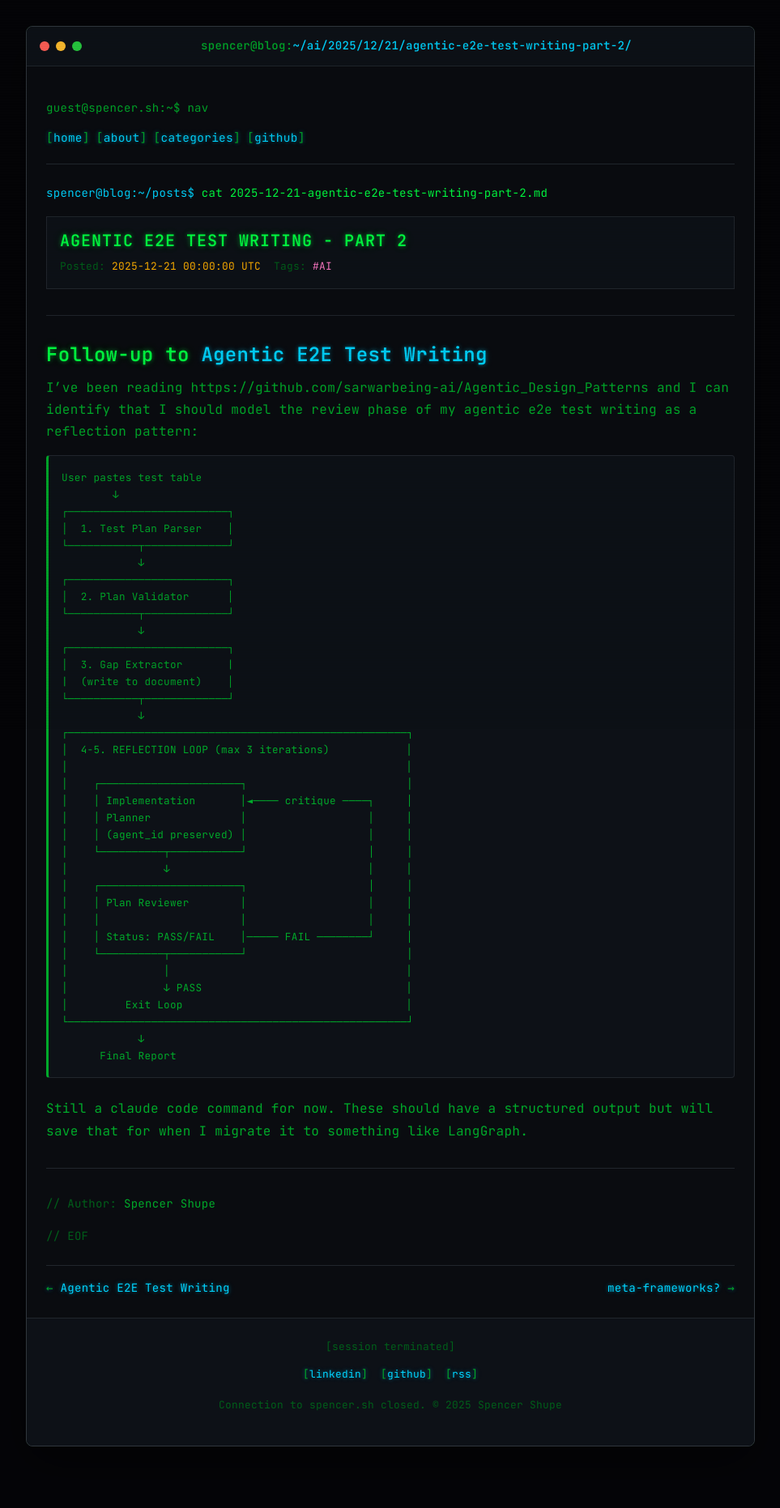
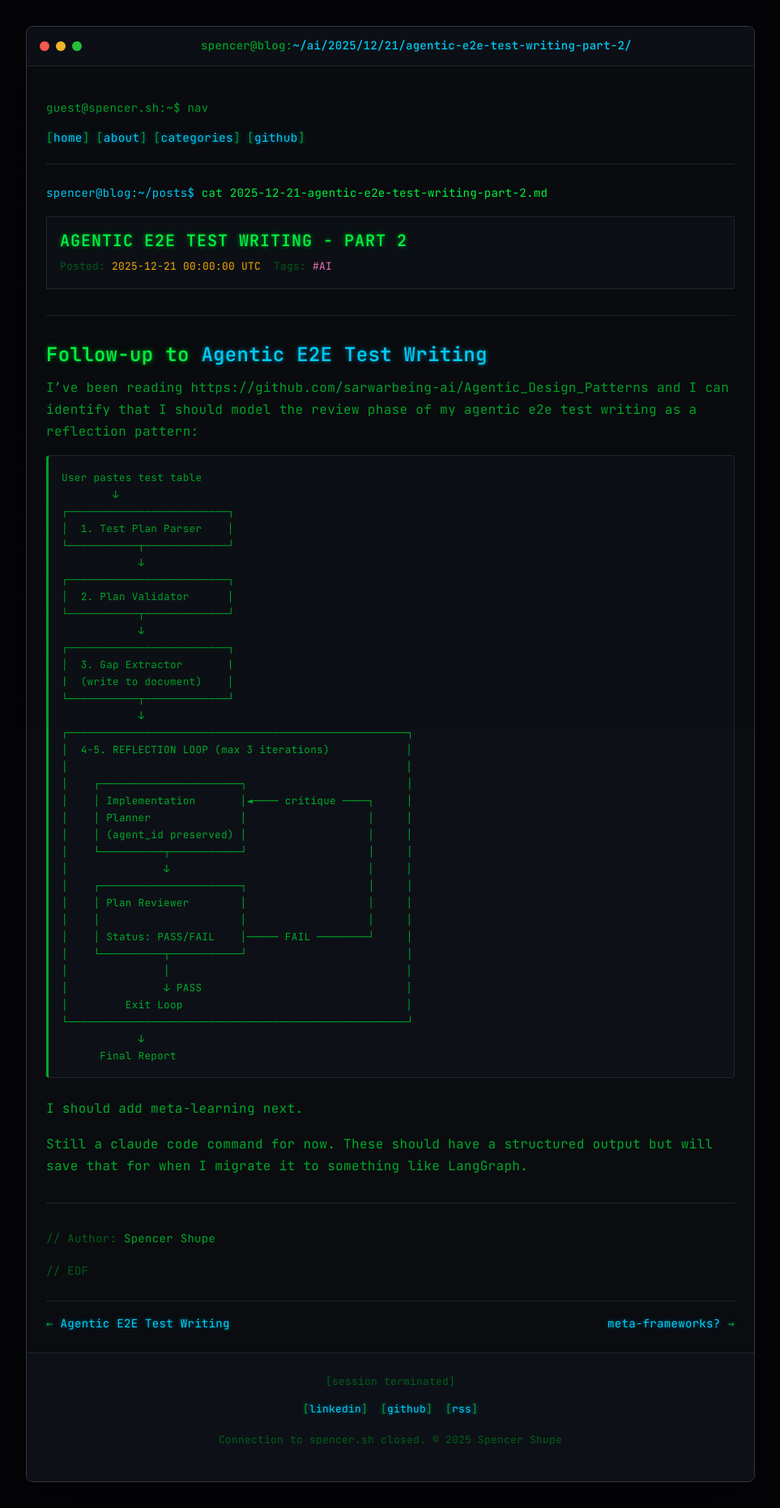
Before and after one commit to shuped/shuped.github.io, a Jekyll site: the page built from _posts/2025-12-21-agentic-e2e-test-writing-part-2.md, in a window 1280 px wide. Shown: the whole page at 81% size, without its empty margins (158-1121 px from the left). Built offline with Jekyll 4.4.1, drawn with Linux system fonts in a browser that asks for light colours; before the commit the page ends 1818 px from its top, so only the background shows below that.

Commit message:
reflecting

````diff
--- a/_posts/2025-12-21-agentic-e2e-test-writing-part-2.md
+++ b/_posts/2025-12-21-agentic-e2e-test-writing-part-2.md
@@ -47,4 +47,6 @@ User pastes test table
       Final Report
 ```
 
+I should add meta-learning next.
+
 Still a claude code command for now. These should have a structured output but will save that for when I migrate it to something like LangGraph.
````
